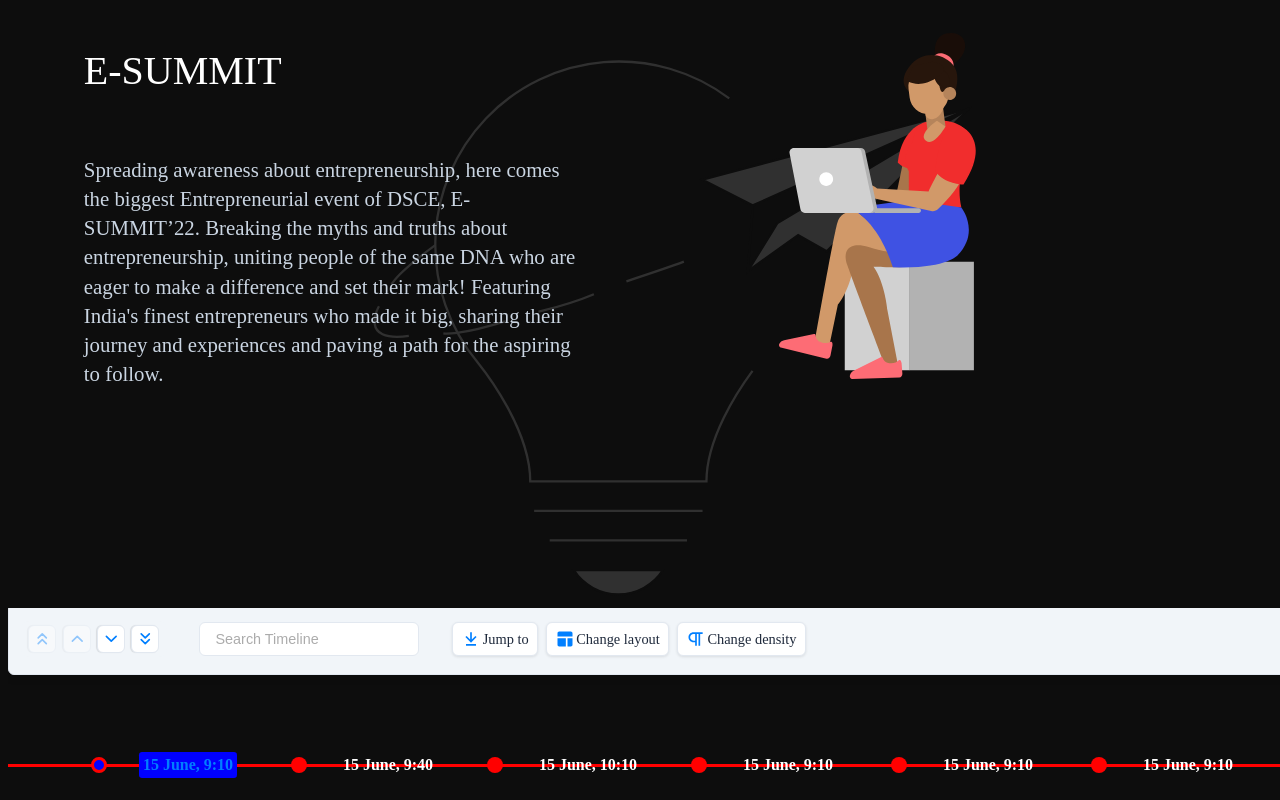
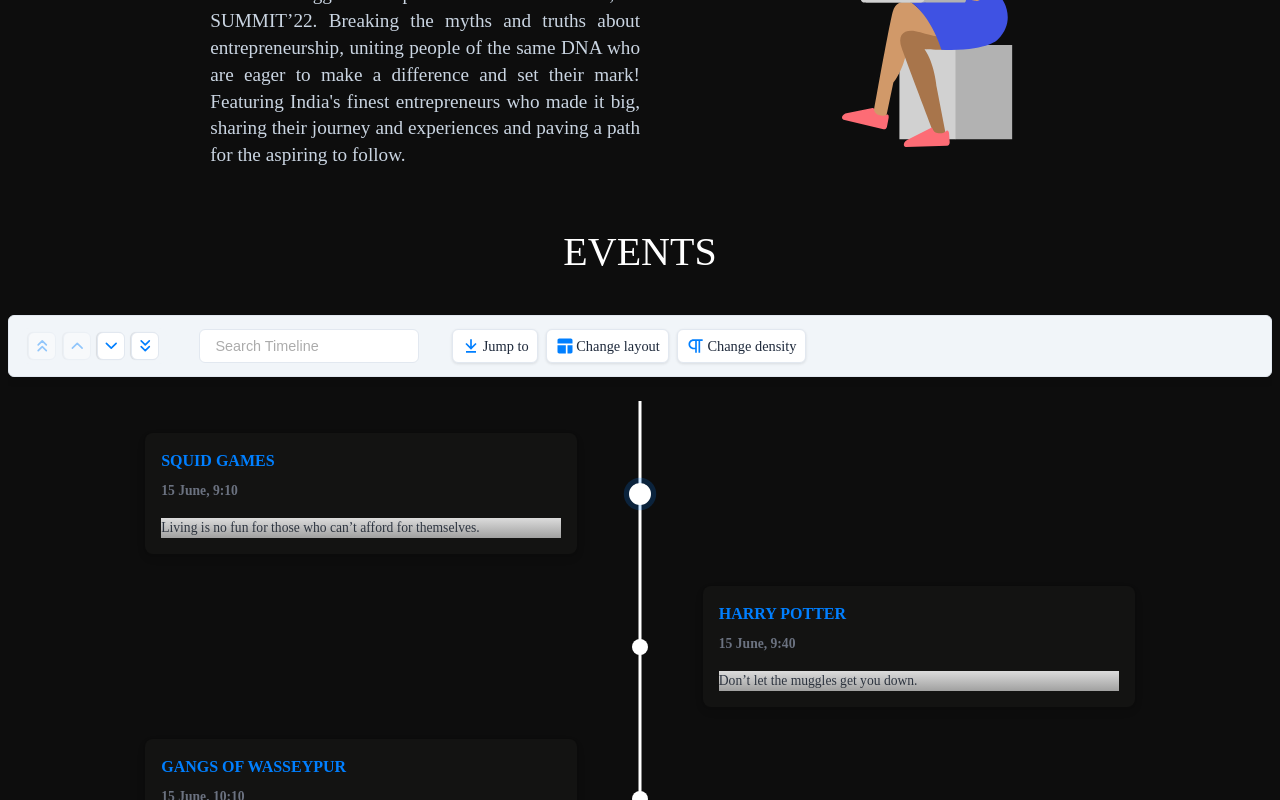
Before and after one commit to heisdinesh/E-summit-22, a React (Create React App) app: page / in a window 1280 px wide. Shown: the part 1040-1840 px from the top of the page. Built offline with nearby package versions, Linux system fonts and the light colour scheme.

Commit message:
version 2, event list and faq section added

```diff
--- a/package.json
+++ b/package.json
@@ -9,6 +9,7 @@
     "react": "^18.1.0",
     "react-chrono": "^1.15.3",
     "react-dom": "^18.1.0",
+    "react-icons": "^4.4.0",
     "react-router-dom": "^6.3.0",
     "react-scripts": "5.0.1",
     "web-vitals": "^2.1.4"
--- a/src/App.css
+++ b/src/App.css
@@ -8,4 +8,5 @@
     background-position: 55%;
     background-attachment:fixed;
     background-repeat:no-repeat;
+    scroll-behavior: smooth;
 }
--- a/src/App.js
+++ b/src/App.js
@@ -13,8 +13,8 @@
       <About />
       {/* <Speakers /> */}
       <Events />
-      {/* <Sponsers />
-      <Faq /> */}
+      {/* <Sponsers /> */}
+      <Faq />
       <Contact />
 
     </div>
--- a/src/components/about/about.css
+++ b/src/components/about/about.css
@@ -1,5 +1,5 @@
 #about{
-    height:100vh;
+    /* height:100vh; */
     display:flex;
     flex-direction: row;
     justify-content: center;
@@ -19,7 +19,7 @@
     flex:1;
     display:flex;
     flex-direction: column;
-    margin-left: 6%;
+    margin-left: 16%;
 }
 
 /* .About-Img{
@@ -34,8 +34,10 @@
 
 .About-Content-Paragraph{
     color:var(--text-color);
-    font-size: 1.3em;
-    text-justify: distribute-all-lines;
+    font-size: 1.2em;
+    text-align:justify;
+    /* text-align: end; */
+   /* text-justify: inherit; */
     line-height: 1.4em;
 }
 
@@ -44,7 +46,8 @@
     font-display: flex;
     flex-direction: column;
     padding-left: 16%;
-
+    position: relative;
+    /* right:-4%; */
 
 }
 
--- a/src/components/events/Events.jsx
+++ b/src/components/events/Events.jsx
@@ -12,72 +12,87 @@
   //   </div>
   // )
   const items = [{
-    title: "15 June, 9:10",
+
     cardTitle: "SQUID GAMES",
-    cardSubtitle:"Living is no fun for those who can’t afford for themselves.",
-    cardDetailedText: "Not everyone can be trusted, The winner takes it all.A fun event with activities and games Ace the leaderboard to win attractive cash prizes",
+    cardSubtitle:"15 June, 9:10",
+    cardDetailedText: "Living is no fun for those who can’t afford for themselves.",
   },
   {
-    title: "15 June, 9:40",
+
     cardTitle: "HARRY POTTER",
-    cardSubtitle:"Don’t let the muggles get you down.",
-    cardDetailedText: "A magical event where the goblet of fire decides your fate ,solve the situation avail your magic, Hunt for the clues with your teammates by using magical items and walk through the treasures to discover your own .Build a magical product and test your entrepreneurial skills.",
+    cardSubtitle:"15 June, 9:40",
+    cardDetailedText: "Don’t let the muggles get you down.",
   },
   {
-    title: "15 June, 10:10",
+
     cardTitle: "GANGS OF WASSEYPUR",
-    cardSubtitle:"Living is no fun for those who can’t afford for themselves.",
-    cardDetailedText: "Not everyone can be trusted, The winner takes it all.A fun event with activities and games Ace the leaderboard to win attractive cash prizes",
+    cardSubtitle:"15 June, 10:10",
+    cardDetailedText: "Living is no fun for those who can’t afford for themselves.",
   },
   {
-    title: "15 June, 9:10",
+
     cardTitle: "HUNGER GAMES",
-    cardSubtitle:"May the odds be in your favour.",
-    cardDetailedText: "A game which tests your survival skills integrated with entrepreneurship and your natural instincts in the time of action. A game with mixture of brutality and fun. If you want to win ,play as if your life depends on it just as the saying goes 'As long as you can find your self,you'll never starve'",
+    cardSubtitle:"15 June, 9:10",
+    cardDetailedText: "May the odds be in your favour.",
   },
   {
-    title: "15 June, 9:10",
+
     cardTitle: "IPL AUCTION",
-    cardSubtitle:"Find the marquee for you.",
-    cardDetailedText: "The cricket extravaganza is here to check your knowledge about the sport. Make your group and get ready to build and create your dream team with strategies,bidding and much more. Prove that you are the best in the business because 'Game banayega Name'",
+    cardSubtitle:"15 June, 9:10",
+    cardDetailedText: "Find the marquee for you.",
   },
   {
-    title: "15 June, 9:10",
+
     cardTitle: "GET SET PITCH",
-    cardSubtitle:"Your words will take you from getting defeated to being completed. ",
-    cardDetailedText: "A investing challenge where a group of CEO's create a product with their investors from scratch and pitch it in front of the sharks! the participants have to bring their creative skills into play to create a product! The team with the most funding and the best shark wins the event!",
+    cardSubtitle:"15 June, 9:10",
+    cardDetailedText:"Your words will take you from getting defeated to being completed. ",
   },
   {
-    title: "15 June, 9:10",
+
     cardTitle: "TREASURE HUNT",
-    cardSubtitle:"There is more to the question than to the answer",
-    cardDetailedText: "Behold, for the mastermind has arrived. HNTR 4742, presents you its ultimate paradox. A journey of spiralling conundrum which will test the best of your intellect. Will you be the chosen one?!",
+    cardSubtitle:"15 June, 9:10",
+    cardDetailedText: "There is more to the question than to the answer",
   },
   {
-    title: "15 June, 9:10",
+
     cardTitle: "MOCK STOCK",
-    cardSubtitle:"Don't put all your eggs in one basket.",
-    cardDetailedText: "A thrilling and exciting event that puts your analytical skills and acumen in the world of financial markets to the test. Mock stock gives you an exciting opportunity to step into the shoes of an investor, evaluate real-life news and use your logic to determine the best strategy to maximize your earnings and strengthen your portfolio.",
+    cardSubtitle:"15 June, 9:10",
+    cardDetailedText: "Don't put all your eggs in one basket.",
   },
   {
-    title: "15 June, 9:10",
+    // title: "15 June, 9:10",
     cardTitle: "NFT (THE ART OF SELLING)",
-    cardSubtitle:"It's Pokemon cards for adults.",
-    cardDetailedText: "Create your NFTs and demonstrate yours sales abilities. You were born to win, but to be a winner, you must plan to win, Sell to win and bid to win.",
+    cardSubtitle:"15 June, 9:10",
+    cardDetailedText: "It's Pokemon cards for adults.",
+
+  },
+{
+    // title: "15 June, 9:10",
+    cardTitle: "GANGS OF WASSEYPUR",
+    cardSubtitle:"15 June, 9:10",
+    cardDetailedText: "Everyone is a gangster until the real gangster arrives.",
   },];
 
 
   return (<section id="events">
-    <div className="Events">
-    <div className="Event-tittle"></div>
+
+      <p className="Event-tittle">EVENTS</p>
+
     <div className="Event-details">
 
 
-        <Chrono items={items} scrollable={{ scrollbar: true }} cardHeight="10" cardWidth="400"
+        <Chrono items={items}
+        scrollable={{ scrollbar: true }}
+        cardHeight="10" cardWidth="400"
+        // useReadMore
+
+        mode="VERTICAL_ALTERNATING"
+        disableClickOnCircle
         theme={{
-          primary: 'red',
-          secondary: 'blue',
+          primary: 'white',
+          secondary: 'white',
           cardBgColor: '#131312',
+          // #131312
           cardForeColor: 'var(--text-color)',
           titleColor: 'white',
         }}
@@ -85,7 +100,7 @@
 
 
     </div>
-    </div>
+
     </section>
   )
 }
--- a/src/components/events/events.css
+++ b/src/components/events/events.css
@@ -1,9 +1,18 @@
-#events{
+/* #events{
     height:100vh;
     width:100vw;
+} */
+
+.Event-details{
+    /* height:100vh; */
+    /* width:100vw; */
 }
 
-.Event-details{
-    height:100vh;
-    width:100vw;
+.Event-tittle{
+    color: #fff;
+    font-size: 2.5em;
+    font-weight: 200;
+    display: flex;
+    justify-content: center;
+
 }
--- a/src/components/faq/Faq.jsx
+++ b/src/components/faq/Faq.jsx
@@ -1,8 +1,90 @@
+
 import React from 'react'
+import {useState} from 'react'
+import faqImg from "../../assets/faq_illustration.svg"
+
+import './faq.css'
+const data=[
+  {
+    question:"What is E-summit?",
+    answer:"It is the entrepreneurship summit conducted by IEDC(innovation and entrepreneurship development centre),  includes speaker sessions , workshops, coffee with CEO and many activities which enhances entrepreneurship qualities."
+  },
+  {
+    question:" Who can attend the E-summit?",
+    answer:"It is for all the people who are interested in entrepreneurship and looking for self growth."
+  },
+  {
+    question:"How can we take part in the events/activities going to take place?",
+    answer:"You can do it by RSVP for the event, and by tickets at the registeration desk."
+  },
+  {
+    question:"Is it necessary to RSVP for the event?",
+    answer:"Yes , it is necessary to RSVP for the events"
+  },
+  {
+    question:" Is there any certification?",
+    answer:"Yes certificates will be provided. Participation certificate will be provided to everyone attending E-summit and workshops ,  and those who win an activity gets goodies and a certificate."
+  },
+  {
+    question:" Can I take part in more than two events ?",
+    answer:"Yes ,But the events will be conducted parallelly , timetable will be provided before hand  so that you can plan your day  accordingly."
+  },
+  // {
+  //   question:"Is there any food facility and refreshments available?",
+  //   answer:"Yes, food and refreshment will be available  in the food court."
+  // },
+
+
+
+  // {
+  //   question:" How is it going to be beneficial to us?",
+  //   answer:"E-Summit includes speaker sessions, workshops on trending topic to keep you up with time ,fun activities which will enhance your entrepreneurial skills ·"
+  // },
+
+  // {
+  //   question:"  Is there any accommodation for the students from other colleges?",
+  //   answer:"No"
+  // },
+
+]
 
 const Faq = () => {
+const [selected, setSelected] =useState(null)
+
+const toggle=(i)=>{
+   if(selected===i){
+     return setSelected(null)
+   }
+   setSelected(i)
+}
   return (
-    <div>Faq</div>
+    <section id="faq">
+      <div className="faq">
+        <p className="faq-tittle">Frequently Asked Questions</p>
+        <div className="faq-main">
+
+      <div className="faq-wrapper">
+        <div className="faq-wrapper-component">
+          {data.map((item, i)=>(
+            <div className="item">
+              <div className="item-question" onClick={()=>toggle(i)}>
+                <p>{item.question}</p>
+                <span>{selected === i? '-':'+'}</span>
+              </div>
+              <div className={selected === i? 'item-answer show':'item-answer'}>
+                <p>{item.answer}</p>
+              </div>
+            </div>
+          ))}
+
+        </div>
+      </div>
+      <div className="faq-image">
+          <img className="faq-image-svg"src={faqImg} />
+        </div>
+      </div>
+      </div>
+    </section>
   )
 }
 
--- a/src/components/faq/faq.css
+++ b/src/components/faq/faq.css
@@ -0,0 +1,74 @@
+
+.faq{
+    display: flex;
+    flex-direction: column;
+    justify-content: space-around;
+
+}
+.faq-tittle{
+    color: #fff;
+    font-size: 2.5em;
+    font-weight: 200;
+    display: flex;
+    justify-content: center;
+}
+.faq-main{
+    display: flex;
+    justify-content: space-between;
+}
+.faq-image{
+    /* display: flex; */
+    /* flex:1; */
+    position:relative;
+    right:10%;
+}
+
+.faq-image-svg{
+    height: 60vh;
+    width:70vh;
+}
+.faq-wrapper{
+    /* flex:1; */
+    display:flex;
+    height:100vh;
+    width:100vw;
+    /* justify-content:center;
+    align-items:center; */
+    position: relative;
+    left:20%;
+
+}
+
+.faq-wrapper-component{
+    width:500px;
+
+}
+
+.item{
+    background-color: #131312;
+    margin-bottom: 5px;
+    padding: 10px 20px;
+
+}
+
+.item-question{
+    color:white;
+    display: flex;
+    justify-content: space-between;
+    align-items: center;
+    cursor:pointer;
+}
+
+.item-answer{
+    color:var(--text-color);
+    max-height:0px;
+    overflow: hidden;
+    transition:all 0.5s cubic-bezier(0,1,0,1);
+}
+
+.item-answer.show{
+    height:auto;
+    max-height:9999px;
+    transition:all 0.5s cubic-bezier(1,0,1,0);
+
+}
--- a/src/components/landingPage/LandingPage.jsx
+++ b/src/components/landingPage/LandingPage.jsx
@@ -11,7 +11,7 @@
     <section id="home">
     <div className="LandingPage" >
       <div className="LandingPage_Dates">
-        <p>June 15&16,2022</p>
+        <p>June 15&16, 2022</p>
       </div>
       <div className="LandingPage-Center">
           <div className="LandingPage-Center-Tittle">
@@ -19,7 +19,7 @@
             <p className="LandingPage-Center-Hashtag">BACK TO FUTURE</p>
 
            <div className="LandingPage-Center-Buttons">
-              <button className="LandingPage-Center-Buttons-Tickets"/* onClick={()=>{navigate.push("/ticket")}}*/ >TICKETS</button>
+              <a href="https://forms.gle/qnqTRCfEBsPoAcs59" target="_blank"><button className="LandingPage-Center-Buttons-Tickets"/* onClick={()=>{navigate.push("/ticket")}}*/ >RSVP</button></a>
               <a href="https://discord.gg/jVJ9NbnRvG" target="_blank"><button className="LandingPage-Center-Buttons-Discord" >DISCORD</button></a>
              </div>
 
--- a/src/components/navbar/Navbar.jsx
+++ b/src/components/navbar/Navbar.jsx
@@ -1,7 +1,10 @@
 import React from 'react'
+
 import logo from '../../assets/iedc_logo.png';
 import './navbar.css';
 const Navbar = () => {
+
+
   return (<section id="navbar">
    <div className="Navbar">
      <div className="Navbar-Logo">
@@ -18,6 +21,7 @@
      </div>
 
    </div>
+
    </section>
   )
 }
--- a/src/components/navbar/navbar.css
+++ b/src/components/navbar/navbar.css
@@ -2,7 +2,7 @@
     width: 100%;
     height:5vh;
 
-    background-color: #131312;
+    /* background-color: #131312; */
 
 
     /* background-color: aliceblue; */
```
Also changed, not shown: src/assets/faq_illustration.svg (added), 1 other file (tests, documents, lock files or other folders).
